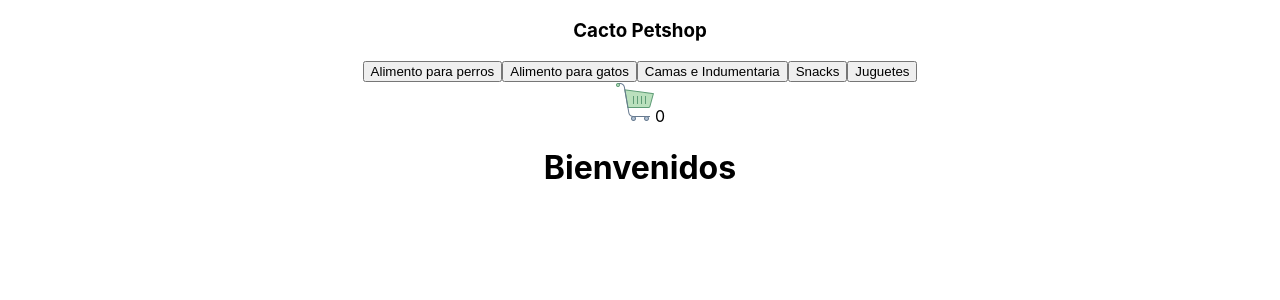
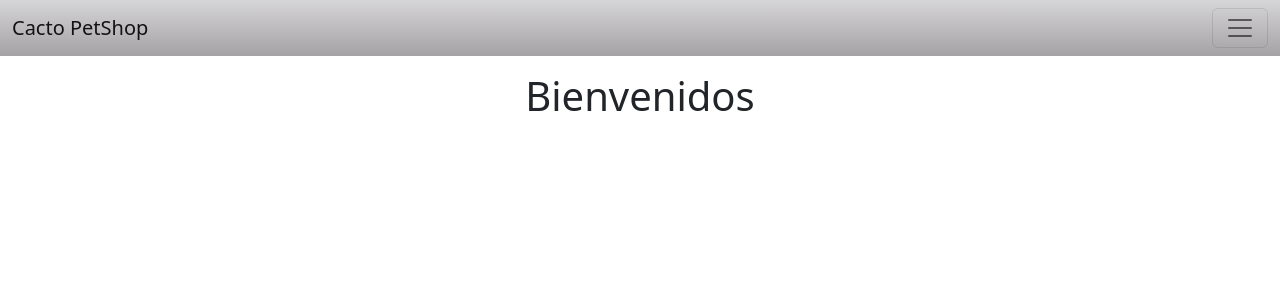
Before and after one commit to JoelMiceli/Ecommerce, a React (Create React App) app: page / in a window 1280 px wide. Shown: the top 300 px of the page. Built offline with nearby package versions, Linux system fonts and the light colour scheme.

Commit message:
Arreglo de componentes y estilos

```diff
--- a/package.json
+++ b/package.json
@@ -3,10 +3,16 @@
   "version": "0.1.0",
   "private": true,
   "dependencies": {
+    "@emotion/react": "^11.10.6",
+    "@emotion/styled": "^11.10.6",
+    "@mui/icons-material": "^5.11.11",
+    "@mui/material": "^5.11.14",
     "@testing-library/jest-dom": "^5.16.5",
     "@testing-library/react": "^13.4.0",
     "@testing-library/user-event": "^13.5.0",
+    "bootstrap": "^5.2.3",
     "react": "^18.2.0",
+    "react-bootstrap": "^2.7.2",
     "react-dom": "^18.2.0",
     "react-scripts": "5.0.1",
     "web-vitals": "^2.1.4"
--- a/src/App.css
+++ b/src/App.css
@@ -2,37 +2,10 @@
   text-align: center;
 }
 
-.App-logo {
-  height: 40vmin;
-  pointer-events: none;
+#btn:hover {
+  color:grey
 }
 
-@media (prefers-reduced-motion: no-preference) {
-  .App-logo {
-    animation: App-logo-spin infinite 20s linear;
-  }
-}
-
-.App-header {
-  background-color: #282c34;
-  min-height: 100vh;
-  display: flex;
-  flex-direction: column;
-  align-items: center;
-  justify-content: center;
-  font-size: calc(10px + 2vmin);
-  color: white;
-}
-
-.App-link {
-  color: #61dafb;
-}
-
-@keyframes App-logo-spin {
-  from {
-    transform: rotate(0deg);
-  }
-  to {
-    transform: rotate(360deg);
-  }
-}
+#navStyle {
+  background-color: rgb(214,213,215);
+  background: linear-gradient(180deg, rgba(214,213,215,1) 0%, rgba(159,156,159,0.936186974789916) 100%);}
--- a/src/Components/CartWidget/CartWidget.js
+++ b/src/Components/CartWidget/CartWidget.js
@@ -1,10 +1,12 @@
-import cart from './Assets/cart.png'
+import IconButton from '@mui/material/IconButton';
+import AddShoppingCartIcon from '@mui/icons-material/AddShoppingCart';
+
 const CartWidget = () => {
     return (
-        <div>
-        <img src={cart} alt="cart-widget"/>
-        0
-        </div>
+    <div>
+    <IconButton color="primary" aria-label="add to shopping cart"><AddShoppingCartIcon/>0
+    </IconButton>
+    </div>
     )
 }
 export default CartWidget
--- a/src/Components/NavBar/NavBar.js
+++ b/src/Components/NavBar/NavBar.js
@@ -1,18 +1,54 @@
 import CartWidget from "../CartWidget/CartWidget"
+import Button from 'react-bootstrap/Button';
+import Container from 'react-bootstrap/Container';
+import Form from 'react-bootstrap/Form';
+import Nav from 'react-bootstrap/Nav';
+import Navbar from 'react-bootstrap/Navbar';
+import Offcanvas from 'react-bootstrap/Offcanvas';
 
-const NavBar = () =>{
-    return (
-    <nav>
-        <h3>Cacto Petshop</h3>
-        <div>
-            <button>Alimento para perros</button>
-            <button>Alimento para gatos</button>
-            <button>Camas e Indumentaria</button>
-            <button>Snacks</button>
-            <button>Juguetes</button>
-        </div>
-        <CartWidget/>
-    </nav>
-    )
+function NavBar() {
+  return (
+    <>
+      {[false].map((expand) => (
+        <Navbar id="navStyle" key={expand} bg="light" expand={expand} className="mb-3">
+          <Container fluid>
+            <Navbar.Brand href="#">Cacto PetShop</Navbar.Brand>
+            <Navbar.Toggle aria-controls={`offcanvasNavbar-expand-${expand}`} />
+            <Navbar.Offcanvas
+              id={`offcanvasNavbar-expand-${expand}`}
+              aria-labelledby={`offcanvasNavbarLabel-expand-${expand}`}
+              placement="end"
+            >
+              <Offcanvas.Header closeButton>
+                <Offcanvas.Title id={`offcanvasNavbarLabel-expand-${expand}`}>
+                Cacto PetShop
+                </Offcanvas.Title>
+              </Offcanvas.Header>
+              <Offcanvas.Body>
+                <Nav className="justify-content-end flex-grow-1 pe-3">
+                  <Nav.Link id="btn" href="#action1">Alimento para Perros</Nav.Link>
+                  <Nav.Link id="btn" href="#action2">Alimento para Gatos</Nav.Link>
+                  <Nav.Link id="btn" href="#action1">Indumentaria y Accsesorios</Nav.Link>
+                  <Nav.Link id="btn" href="#action2">Cuchas y camitas</Nav.Link>
+                  <Nav.Link id="btn" href="#action2">Juguetes</Nav.Link>
+                </Nav>
+                <Form className="d-flex">
+                  <Form.Control
+                    type="search"
+                    placeholder="¿Que estas buscando?"
+                    className="me-2"
+                    aria-label="Search"
+                  />
+                  <Button variant="outline-success">Buscar</Button>
+                  <CartWidget/>
+                </Form>
+              </Offcanvas.Body>
+            </Navbar.Offcanvas>
+          </Container>
+        </Navbar>
+      ))}
+    </>
+  );
 }
-export default NavBar
+
+export default NavBar;
--- a/src/index.js
+++ b/src/index.js
@@ -1,8 +1,9 @@
 import React from 'react';
 import ReactDOM from 'react-dom/client';
+import App from './App';
 import './index.css';
-import App from './App';
 import reportWebVitals from './reportWebVitals';
+import 'bootstrap/dist/css/bootstrap.min.css';
 
 const root = ReactDOM.createRoot(document.getElementById('root'));
 root.render(
```
Also changed, not shown: src/Components/NavBar/Assest/cacto.jpg (added), 1 other file (tests, documents, lock files or other folders).
